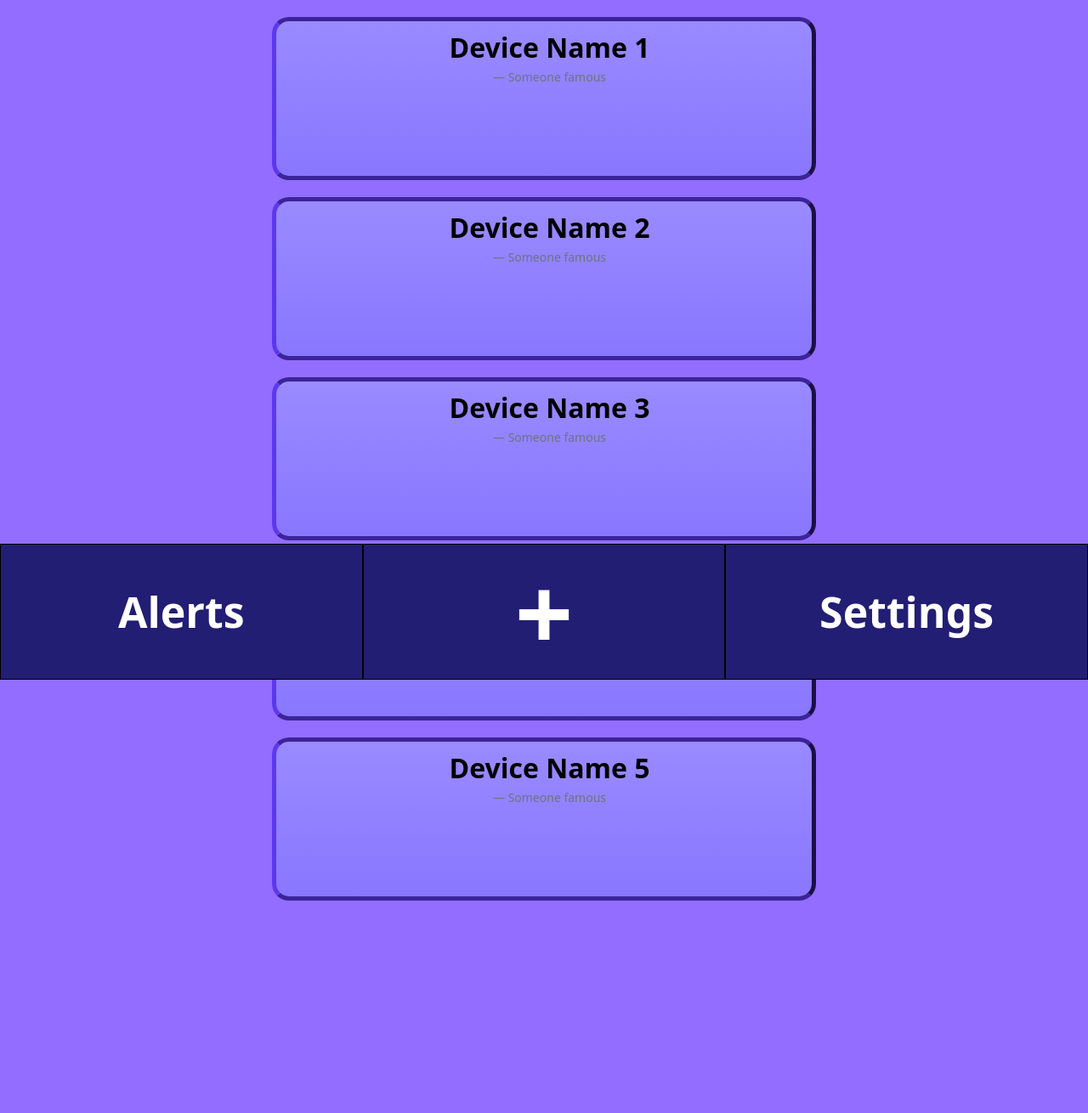
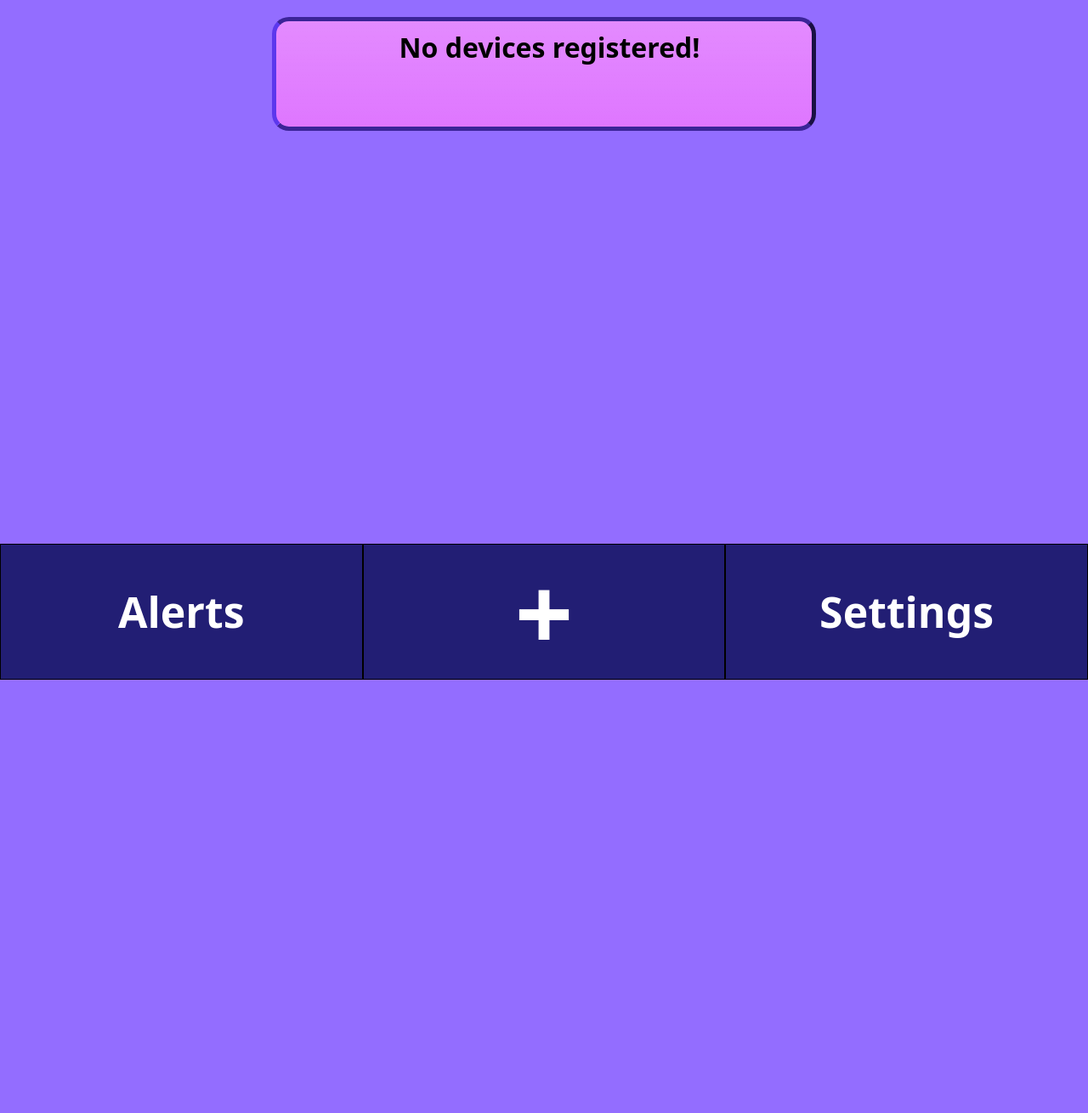
Before and after one commit to williamrl/IoTProject, a Flask app: page /home in a window 1280 px wide. Shown: the whole page at 85% size. After the commit the page ends 800 px from the top, so only its background shows below. Run offline with Flask 3, Linux system fonts and the light colour scheme; the visitor is signed in with stand-in values (Sample User, id 1); tables that the repository leaves empty hold one stand-in row (values such as "Sample post"); some libraries are stand-ins or nearby versions.

Commit message:
Add files via upload

```diff
--- a/templates/home.html
+++ b/templates/home.html
@@ -20,87 +20,56 @@
             background: #3d1c4d;
             color: white;
         }
-        .toggle-button {
+        .toggle-btn{
 
-            border: 1px solid black;
-            color: white;
+            align-items: center;
+            justify-content: center;
+            padding: 10px 20px;
+            border: 2px solid #3b2498;
+            border-radius: 20px;
+            cursor: pointer;
+            color: rgba(255,255,255,0);
+            background: #e68c8c;
+            width: 20%;
+            height: 20%;
+            margin-right: 40%;
+            margin-left: 40%;
+        }.toggle-btn.active {
+            background-color: #8ee68c;
         }
     </style>
 </head>
 <body style="width: 100%;height: 100%;">
     <div class="container" style="min-height: 0px;height: 80%;width: 50%;">
-        <div class="row" style="height: 30%;">
+        <div class="row" style="height: 30%;" name = "rowStuff">
+            {% if items %}
+                {% for item in items %}
                 <div class="col-sm-12 col-md-12" style="height: 100%;padding-right: 0px;padding-left: 0px;margin-top: 20px;">
                     <div style="height: 100%;width: 100%;">
                         <div style="background: linear-gradient(rgba(255,255,255,0.21), rgba(255,255,255,0.08)), rgb(127,107,255);padding: 7px;border-radius: 20px;padding-left: 20px;margin-left: 0px;margin-bottom: 0px;margin-top: 0px;margin-right: 0px;height: 100%;border-width: 5px;border-color: rgb(59,36,152);border-top-width: 5px;border-top-style: solid;border-right-width: 5px;border-right-style: outset;border-bottom-width: 5px;border-bottom-style: solid;border-left-width: 5px;border-left-style: outset;">
+                            <div style="width: 100%;height: 100%;"><strong style="display: flex;justify-content: center;align-items: center;font-size: 30px;width: 100%;height: 10%;max-height: 10%;">{{item.name}}</strong>
+                                <div style="width: 100%;height: 20%;"></div><button class="toggle-btn" onclick="toggleColor(this)" type="button">{{loop.index0}}</button>
+                            </div>
+                        </div>
+                    </div>
+                </div>
+                {% endfor %}
+            {% else %}
+                <div class="col-sm-12 col-md-12" style="height: 70%;padding-right: 0px;padding-left: 0px;margin-top: 20px;">
+                    <div style="height: 100%;width: 100%;">
+                        <div style="background: linear-gradient(rgba(255,255,255,0.21), rgba(255,255,255,0.08)), rgb(220, 107, 255);padding: 7px;border-radius: 20px;padding-left: 20px;margin-left: 0px;margin-bottom: 0px;margin-top: 0px;margin-right: 0px;height: 100%;border-width: 5px;border-color: rgb(59,36,152);border-top-width: 5px;border-top-style: solid;border-right-width: 5px;border-right-style: outset;border-bottom-width: 5px;border-bottom-style: solid;border-left-width: 5px;border-left-style: outset;">
                             <div style="height: 100%;">
                                 <figure class="text-center">
                                     <blockquote class="blockquote">
-                                    <p class="fs-2 fw-bolder mb-0">Device Name 1</p>
+                                        <p class="fs-2 fw-bolder mb-0">No devices registered!</p>
                                     </blockquote>
-                                <figcaption class="blockquote-footer">Someone famous</figcaption>
                                 </figure>
                             </div>
                         </div>
                     </div>
                 </div>
-            <div class="col-sm-12 col-md-12" style="height: 100%;padding-right: 0px;padding-left: 0px;margin-top: 20px;">
-                <div style="height: 100%;width: 100%;">
-                    <div style="background: linear-gradient(rgba(255,255,255,0.21), rgba(255,255,255,0.08)), rgb(127,107,255);padding: 7px;border-radius: 20px;padding-left: 20px;margin-left: 0px;margin-bottom: 0px;margin-top: 0px;margin-right: 0px;height: 100%;border-width: 5px;border-color: rgb(59,36,152);border-top-width: 5px;border-top-style: solid;border-right-width: 5px;border-right-style: outset;border-bottom-width: 5px;border-bottom-style: solid;border-left-width: 5px;border-left-style: outset;">
-                        <div style="height: 100%;">
-                            <figure class="text-center">
-                                <blockquote class="blockquote">
-                                    <p class="fs-2 fw-bolder mb-0">Device Name 2</p>
-                                </blockquote>
-                                <figcaption class="blockquote-footer">Someone famous</figcaption>
-                            </figure>
-                        </div>
-                    </div>
-                </div>
-            </div>
-            <div class="col-sm-12 col-md-12" style="height: 100%;padding-right: 0px;padding-left: 0px;margin-top: 20px;">
-                <div style="height: 100%;width: 100%;">
-                    <div style="background: linear-gradient(rgba(255,255,255,0.21), rgba(255,255,255,0.08)), rgb(127,107,255);padding: 7px;border-radius: 20px;padding-left: 20px;margin-left: 0px;margin-bottom: 0px;margin-top: 0px;margin-right: 0px;height: 100%;border-width: 5px;border-color: rgb(59,36,152);border-top-width: 5px;border-top-style: solid;border-right-width: 5px;border-right-style: outset;border-bottom-width: 5px;border-bottom-style: solid;border-left-width: 5px;border-left-style: outset;">
-                        <div style="height: 100%;">
-                            <figure class="text-center">
-                                <blockquote class="blockquote">
-                                    <p class="fs-2 fw-bolder mb-0">Device Name 3</p>
-                                </blockquote>
-                                <figcaption class="blockquote-footer">Someone famous</figcaption>
-                            </figure>
-                        </div>
-                    </div>
-                </div>
-            </div>
-            <div class="col-sm-12 col-md-12" style="height: 100%;padding-right: 0px;padding-left: 0px;margin-top: 20px;">
-                <div style="height: 100%;width: 100%;">
-                    <div style="background: linear-gradient(rgba(255,255,255,0.21), rgba(255,255,255,0.08)), rgb(127,107,255);padding: 7px;border-radius: 20px;padding-left: 20px;margin-left: 0px;margin-bottom: 0px;margin-top: 0px;margin-right: 0px;height: 100%;border-width: 5px;border-color: rgb(59,36,152);border-top-width: 5px;border-top-style: solid;border-right-width: 5px;border-right-style: outset;border-bottom-width: 5px;border-bottom-style: solid;border-left-width: 5px;border-left-style: outset;">
-                        <div style="height: 100%;">
-                            <figure class="text-center">
-                                <blockquote class="blockquote">
-                                    <p class="fs-2 fw-bolder mb-0">Device Name 4</p>
-                                </blockquote>
-                                <figcaption class="blockquote-footer">Someone famous</figcaption>
-                            </figure>
-                        </div>
-                    </div>
-                </div>
-            </div>
-            <div class="col-sm-12 col-md-12" style="height: 100%;padding-right: 0px;padding-left: 0px;margin-top: 20px;">
-                <div style="height: 100%;width: 100%;">
-                    <div style="background: linear-gradient(rgba(255,255,255,0.21), rgba(255,255,255,0.08)), rgb(127,107,255);padding: 7px;border-radius: 20px;padding-left: 20px;margin-left: 0px;margin-bottom: 0px;margin-top: 0px;margin-right: 0px;height: 100%;border-width: 5px;border-color: rgb(59,36,152);border-top-width: 5px;border-top-style: solid;border-right-width: 5px;border-right-style: outset;border-bottom-width: 5px;border-bottom-style: solid;border-left-width: 5px;border-left-style: outset;">
-                        <div style="height: 100%;">
-                            <figure class="text-center">
-                                <blockquote class="blockquote">
-                                    <p class="fs-2 fw-bolder mb-0">Device Name 5</p>
-                                </blockquote>
-                                <figcaption class="blockquote-footer">Someone famous</figcaption>
-                            </figure>
-                        </div>
-                    </div>
-                </div>
-            </div>
-            <div class="col" style="padding-bottom: 250px;">
+            {% endif %}
+            <div class="col" style="padding-bottom: 250px;" name= "bottomDivider">
                 <div></div>
             </div>
         </div>
@@ -124,6 +93,22 @@
 
     </div>
     <script>
+
+    const buttons = document.querySelectorAll('.toggle-btn');
+    var items = "{% for item in items %}" + "{{item.active}}\n" + "{% endfor %}";
+    items = items.split("\n")
+    for (let i = 0; i < items.length; i++) {
+        button = buttons[i]
+        item = items[i]
+        if(item == "True")
+        {
+            button.classList.toggle('active');
+        }
+    }
+    function toggleColor(button) {
+        button.classList.toggle('active');
+        }
+
         if("{{dark_mode}}" == "True")
             {
                 document.body.classList.add('dark-mode');
```
Lines whose indentation alone changed are shown as unchanged.
